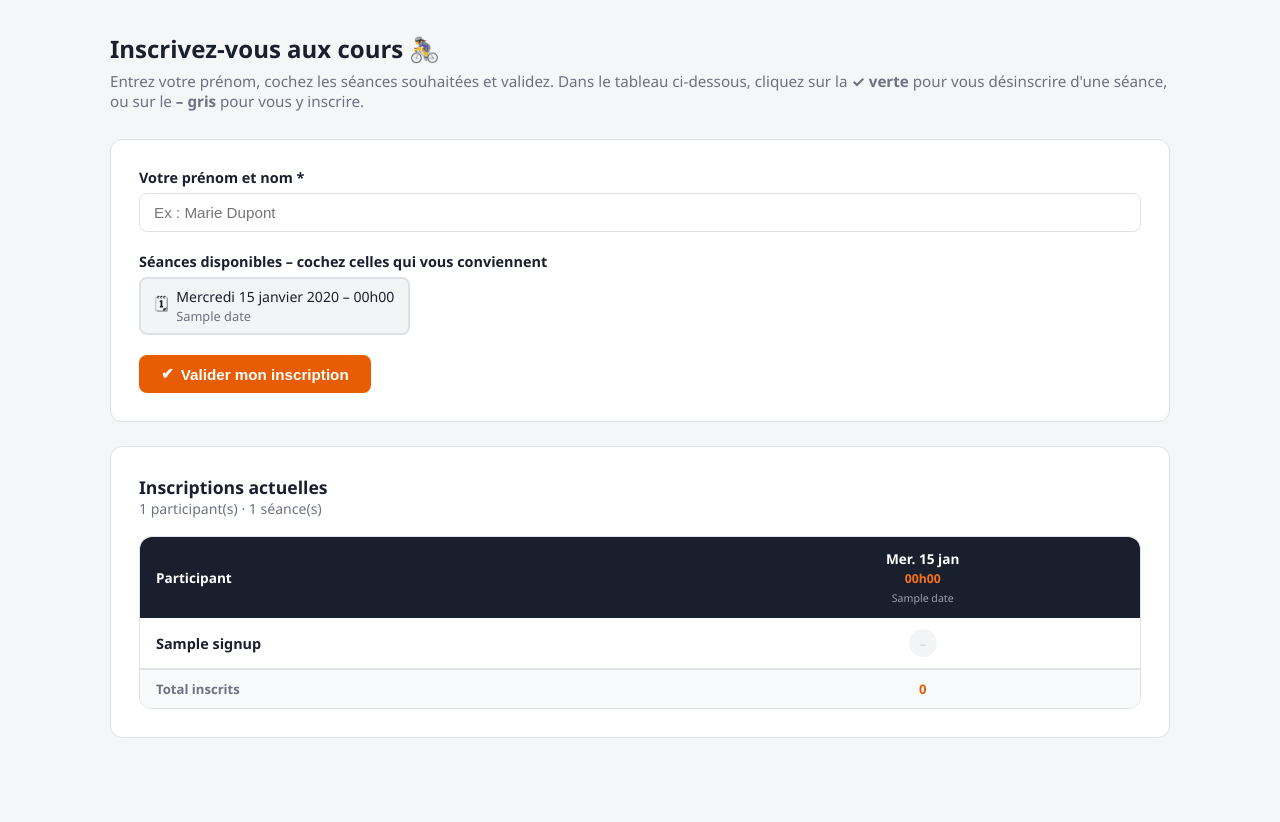
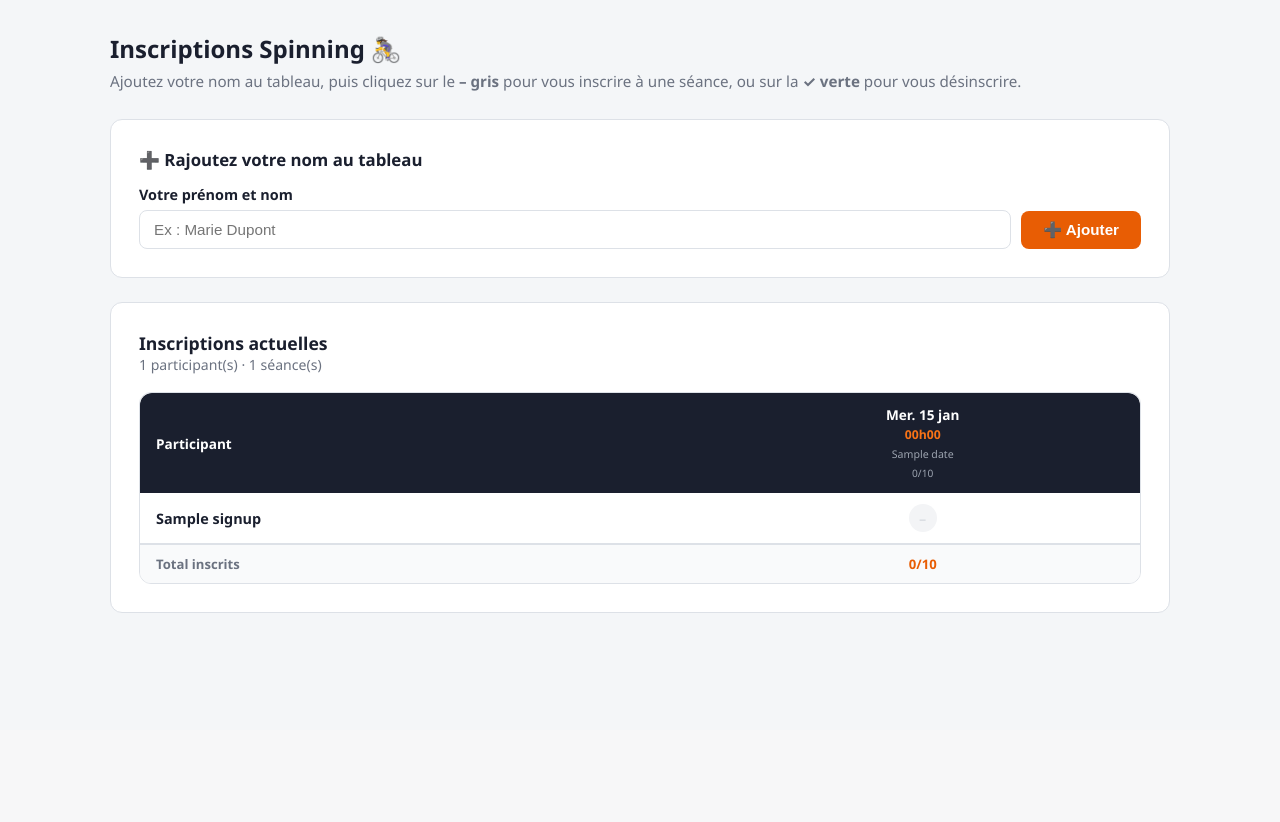
Before and after one commit to jinesch75/spinning-inscription, a Flask app: page / in a window 1280 px wide. Shown: the part 70-892 px from the top of the page. After the commit the page ends 683 px from the top, so only its background shows below. Run offline with Flask 3, Linux system fonts and the light colour scheme; tables that the repository leaves empty hold one stand-in row (values such as "Sample post").

Commit message:
Update participant registration interface and logic

```diff
--- a/templates/index.html
+++ b/templates/index.html
@@ -67,6 +67,8 @@
     .check-no  { display: inline-flex; align-items: center; justify-content: center; width: 28px; height: 28px; background: #f3f4f6; border-radius: 50%; color: #d1d5db; font-size: 0.9rem; }
     .check-addable { cursor: pointer; transition: background 0.15s, color 0.15s; }
     .check-addable:hover { background: #dcfce7; color: #15803d; }
+    .check-full { display: inline-flex; align-items: center; justify-content: center; width: 28px; height: 28px; background: #fee2e2; border-radius: 50%; color: #dc2626; font-size: 0.75rem; cursor: default; }
+    .col-full { background: #fff5f5 !important; }
     tfoot td { background: #f9fafb; padding: 10px 16px; font-size: 0.82rem; font-weight: 700; text-align: center; color: var(--primary); border-top: 2px solid var(--border); }
     tfoot td:first-child { text-align: left; color: var(--muted); }
 
@@ -142,32 +144,22 @@
 
 <!-- ══ PARTICIPANT VIEW ══ -->
 <div class="container" id="view-participant">
-  <div class="section-title">Inscrivez-vous aux cours 🚴‍♀️</div>
-  <div class="section-sub">Entrez votre prénom, cochez les séances souhaitées et validez. Dans le tableau ci-dessous, cliquez sur la <strong>✓ verte</strong> pour vous désinscrire d'une séance, ou sur le <strong>– gris</strong> pour vous y inscrire.</div>
-
-  <div class="success-banner" id="signup-success">✅ Votre inscription a bien été enregistrée !</div>
+  <div class="section-title">Inscriptions Spinning 🚴‍♀️</div>
+  <div class="section-sub">Ajoutez votre nom au tableau, puis cliquez sur le <strong>– gris</strong> pour vous inscrire à une séance, ou sur la <strong>✓ verte</strong> pour vous désinscrire.</div>
 
   <div class="card">
-    <div class="signup-form-grid">
-      <div class="field">
-        <label for="participant-name">Votre prénom et nom *</label>
+    <div style="font-size:1.05rem;font-weight:700;margin-bottom:14px;">➕ Rajoutez votre nom au tableau</div>
+    <div style="display:flex;gap:10px;align-items:flex-end;flex-wrap:wrap;">
+      <div style="flex:1;min-width:200px;">
+        <label for="participant-name">Votre prénom et nom</label>
         <input type="text" id="participant-name" placeholder="Ex : Marie Dupont"
-               onkeydown="if(event.key==='Enter') submitSignup()" />
+               onkeydown="if(event.key==='Enter') addNameToTable()" />
       </div>
-      <div class="field">
-        <label>Séances disponibles – cochez celles qui vous conviennent</label>
-        <div class="dates-checkboxes" id="date-chips-container"></div>
-        <div id="no-dates-msg" class="empty hidden">
-          <div class="emoji">📅</div>
-          <div>Aucune séance n'a encore été planifiée.<br>Revenez bientôt !</div>
-        </div>
-      </div>
-      <div>
-        <button class="btn btn-primary" id="submit-btn" onclick="submitSignup()">
-          <span>✔</span> Valider mon inscription
-        </button>
-      </div>
+      <button class="btn btn-primary" id="add-name-btn" onclick="addNameToTable()">
+        ➕ Ajouter
+      </button>
     </div>
+    <div id="add-name-banner" class="success-banner" style="margin-top:14px;margin-bottom:0;"></div>
   </div>
 
   <div class="card">
@@ -350,35 +342,40 @@ function showView(v) {
 
 // ── Participant view ───────────────────────────────────────────
 function renderParticipantView() {
-  renderDateChips();
   renderSignupGrid();
 }
 
-function renderDateChips() {
-  const c = document.getElementById('date-chips-container');
-  const msg = document.getElementById('no-dates-msg');
-  const sorted = [...data.dates].sort((a,b) => a.datetime.localeCompare(b.datetime));
-  if (sorted.length === 0) { c.innerHTML = ''; msg.classList.remove('hidden'); return; }
-  msg.classList.add('hidden');
-  c.innerHTML = sorted.map(d => `
-    <div class="date-chip" data-id="${d.id}" onclick="toggleChip(this)">
-      <span class="chip-icon">🗓</span>
-      <span>${formatDate(d.datetime)}${d.label ? `<br><span style="color:var(--muted);font-size:0.8rem;">${escHtml(d.label)}</span>` : ''}</span>
-    </div>`).join('');
+async function addNameToTable() {
+  const nameEl = document.getElementById('participant-name');
+  const name = nameEl.value.trim();
+  if (!name) { nameEl.focus(); nameEl.style.borderColor = '#dc2626'; return; }
+  nameEl.style.borderColor = '';
+
+  const btn = document.getElementById('add-name-btn');
+  btn.disabled = true;
+
+  try {
+    const result = await api('POST', '/api/signups/new', { name });
+    await loadAll();
+    nameEl.value = '';
+    const banner = document.getElementById('add-name-banner');
+    if (result.already_exists) {
+      banner.style.cssText = 'display:block;background:#eff6ff;border-color:#93c5fd;color:#1d4ed8;margin-top:14px;margin-bottom:0;';
+      banner.textContent = `ℹ️ ${result.name} est déjà dans le tableau !`;
+    } else {
+      banner.style.cssText = 'display:block;margin-top:14px;margin-bottom:0;';
+      banner.textContent = `✅ ${result.name} a bien été ajouté(e) au tableau !`;
+    }
+    setTimeout(() => { banner.style.display = 'none'; }, 4000);
+    renderSignupGrid();
+  } catch(e) {
+    alert('Erreur : ' + e.message);
+  } finally {
+    btn.disabled = false;
+  }
 }
 
-function toggleChip(el) { el.classList.toggle('selected'); }
-
-function getSelectedDateIds() {
-  return [...document.querySelectorAll('#date-chips-container .date-chip.selected')].map(el => el.dataset.id);
-}
-
-function resetForm() {
-  document.getElementById('participant-name').value = '';
-  document.querySelectorAll('#date-chips-container .date-chip').forEach(el => el.classList.remove('selected'));
-}
-
-async function removeSignupDate(signupId, dateId, name, dateLabel) {
+async function removeSignupDate(signupId, dateId) {
   try {
     await api('DELETE', `/api/signups/${signupId}/dates/${dateId}`);
     await loadAll();
@@ -388,41 +385,22 @@ async function removeSignupDate(signupId, dateId, name, dateLabel) {
   }
 }
 
-async function addSignupDate(signupId, dateId, name, dateLabel) {
+async function addSignupDate(el, signupId, dateId) {
+  // Optimistic update – turn green immediately, no red flash
+  el.className = 'check-yes';
+  el.textContent = '✓';
+  el.onclick = null;
   try {
     await api('POST', `/api/signups/${signupId}/dates/${dateId}`);
     await loadAll();
     renderParticipantView();
   } catch(e) {
-    alert('Erreur : ' + e.message);
-  }
-}
-
-async function submitSignup() {
-  const nameEl = document.getElementById('participant-name');
-  const name = nameEl.value.trim();
-  if (!name) { nameEl.focus(); nameEl.style.borderColor = '#dc2626'; return; }
-  nameEl.style.borderColor = '';
-
-  const selected = getSelectedDateIds();
-  if (selected.length === 0) { alert('Veuillez cocher au moins une séance.'); return; }
-
-  const btn = document.getElementById('submit-btn');
-  btn.disabled = true; btn.textContent = 'Enregistrement…';
-
-  try {
-    await api('POST', '/api/signups', { name, dates: selected });
+    // Revert or re-render on error (e.g. class full)
     await loadAll();
-    resetForm();
-    const banner = document.getElementById('signup-success');
-    banner.style.display = 'block';
-    setTimeout(() => banner.style.display = 'none', 4000);
-    renderSignupGrid();
-  } catch(e) {
-    alert('Erreur : ' + e.message);
-  } finally {
-    btn.disabled = false;
-    btn.innerHTML = '<span>&#10004;</span> Valider mon inscription';
+    renderParticipantView();
+    if (!e.message.includes('complète')) {
+      alert('Erreur : ' + e.message);
+    }
   }
 }
 
@@ -437,31 +415,48 @@ function renderSignupGrid() {
     return;
   }
 
+  // Count participants per date
+  const counts = {};
+  data.signups.forEach(s => s.dates.forEach(did => { counts[did] = (counts[did] || 0) + 1; }));
+
   let html = '<table><thead><tr><th>Participant</th>';
   sorted.forEach(d => {
     const p = formatDateShort(d.datetime).split('\n');
-    html += `<th>${p[0]}<br><span style="color:#f97316;font-size:0.9em;">${p[1]}</span>`;
+    const cnt = counts[d.id] || 0;
+    const full = cnt >= 10;
+    html += `<th${full ? ' class="col-full"' : ''}>${p[0]}<br><span style="color:#f97316;font-size:0.9em;">${p[1]}</span>`;
     if (d.label) html += `<br><span style="color:#9ca3af;font-size:0.78em;font-weight:400;">${escHtml(d.label)}</span>`;
+    if (full) {
+      html += `<br><span style="background:#fee2e2;color:#dc2626;font-size:0.7em;padding:1px 6px;border-radius:4px;font-weight:700;letter-spacing:0.03em;">COMPLET</span>`;
+    } else {
+      html += `<br><span style="color:#9ca3af;font-size:0.75em;font-weight:400;">${cnt}/10</span>`;
+    }
     html += '</th>';
   });
   html += '</tr></thead><tbody>';
+
   data.signups.forEach(s => {
     html += `<tr><td>${escHtml(s.name)}</td>`;
     sorted.forEach(d => {
+      const cnt = counts[d.id] || 0;
+      const full = cnt >= 10;
       if (s.dates.includes(d.id)) {
-        const dl = formatDate(d.datetime).replace(/\\/g,'\\\\').replace(/'/g,"\\'");
-        const nm = escHtml(s.name).replace(/'/g,"\\'");
-        html += `<td><span class="check-yes check-removable" onclick="removeSignupDate('${s.id}','${d.id}','${nm}','${dl}')" title="Cliquer pour désinscrire">✓</span></td>`;
+        html += `<td><span class="check-yes check-removable" onclick="removeSignupDate('${s.id}','${d.id}')" title="Cliquer pour désinscrire">✓</span></td>`;
+      } else if (full) {
+        html += `<td class="col-full"><span class="check-full" title="Séance complète">🔒</span></td>`;
       } else {
-        const dl2 = formatDate(d.datetime).replace(/\\/g,'\\\\').replace(/'/g,"\\'");
-        const nm2 = escHtml(s.name).replace(/'/g,"\\'");
-        html += `<td><span class="check-no check-addable" onclick="addSignupDate('${s.id}','${d.id}','${nm2}','${dl2}')" title="Cliquer pour inscrire">–</span></td>`;
+        html += `<td><span class="check-no check-addable" onclick="addSignupDate(this,'${s.id}','${d.id}')" title="Cliquer pour s'inscrire">–</span></td>`;
       }
     });
     html += '</tr>';
   });
+
   html += '<tfoot><tr><td>Total inscrits</td>';
-  sorted.forEach(d => { html += `<td>${data.signups.filter(s => s.dates.includes(d.id)).length}</td>`; });
+  sorted.forEach(d => {
+    const cnt = counts[d.id] || 0;
+    const full = cnt >= 10;
+    html += `<td${full ? ' class="col-full"' : ''}><span${full ? ' style="color:#dc2626;font-weight:800;"' : ''}>${cnt}${full ? ' 🔒' : '/10'}</span></td>`;
+  });
   html += '</tr></tfoot></table>';
   wrapper.innerHTML = html;
 }
```
